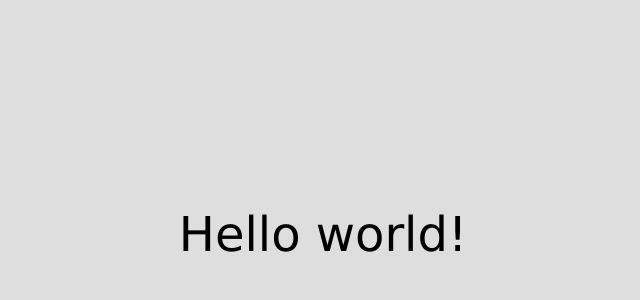
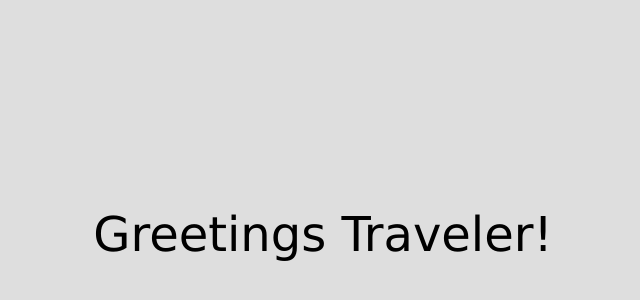
Before and after one commit to yaroslav-dyn/practice_fontend, a plain HTML site: page index.html in a window 1280 px wide. Shown: the part 166-466 px from the top of the page, without its empty margins (317-957 px from the left). Drawn offline with Linux system fonts and the light colour scheme.

Commit message:
Update index.html

```diff
--- a/index.html
+++ b/index.html
@@ -13,7 +13,7 @@
 
     <div class="wrapper">
         <div class="greeting">
-            <h1 class="legend-header">Hello world!</h1>
+            <h1 class="legend-header">Greetings Traveler!</h1>
         </div>
     </div>
 </body>
```
